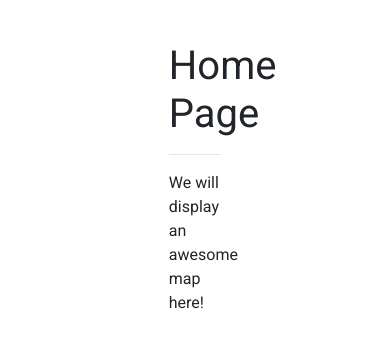
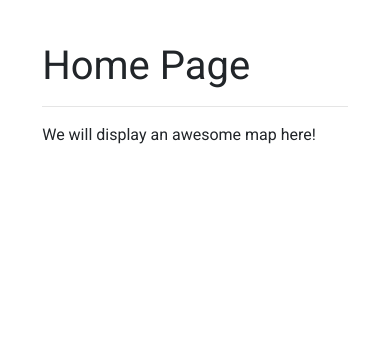
Before and after one commit to jorgelgresendiz/Mygration, a Django app: page / in a window 390 px wide. Shown: the part 134-482 px from the top of the page. Run offline with Django 3.2, Linux system fonts and the light colour scheme; some libraries are stand-ins or nearby versions.

Commit message:
update margins to be responsive

```diff
--- a/main_app/static/css/style.css
+++ b/main_app/static/css/style.css
@@ -20,6 +20,19 @@ main {
     margin: 5vh 20vh;
 }
 
+@media (max-width: 1024px) {
+    main{
+        margin: 10vh;
+    }
+}
+
+@media (max-width: 420px) {
+    main{
+        margin: 5vh 5vh;
+    }
+}
+
+
 .center {
     display: flex;
     justify-content: center;
@@ -31,7 +44,7 @@ main {
 }
 
 .map, .streetview{
-    width: 49.8%;
+    width: 49%;
 }
 
 a {
--- a/main_app/templates/workplaces/workplaces_index.html
+++ b/main_app/templates/workplaces/workplaces_index.html
@@ -7,7 +7,7 @@
     <div class="card">
         <div class="card-img-top">
             <img class = "streetview" src="{{ workplace.static_streetview_url }}" alt="{{ workplace.address_line_1 }} Photo">
-            <img class ="map" src="{{ workplace.static_map_url }}" alt="{{ workplace.address_line_1 }} Map View">
+            <img class ="map float-right" src="{{ workplace.static_map_url }}" alt="{{ workplace.address_line_1 }} Map View">
         </div>
         <div class="card-content">
             <span class="card-title">{{ workplace.company_name }}</span>
```
